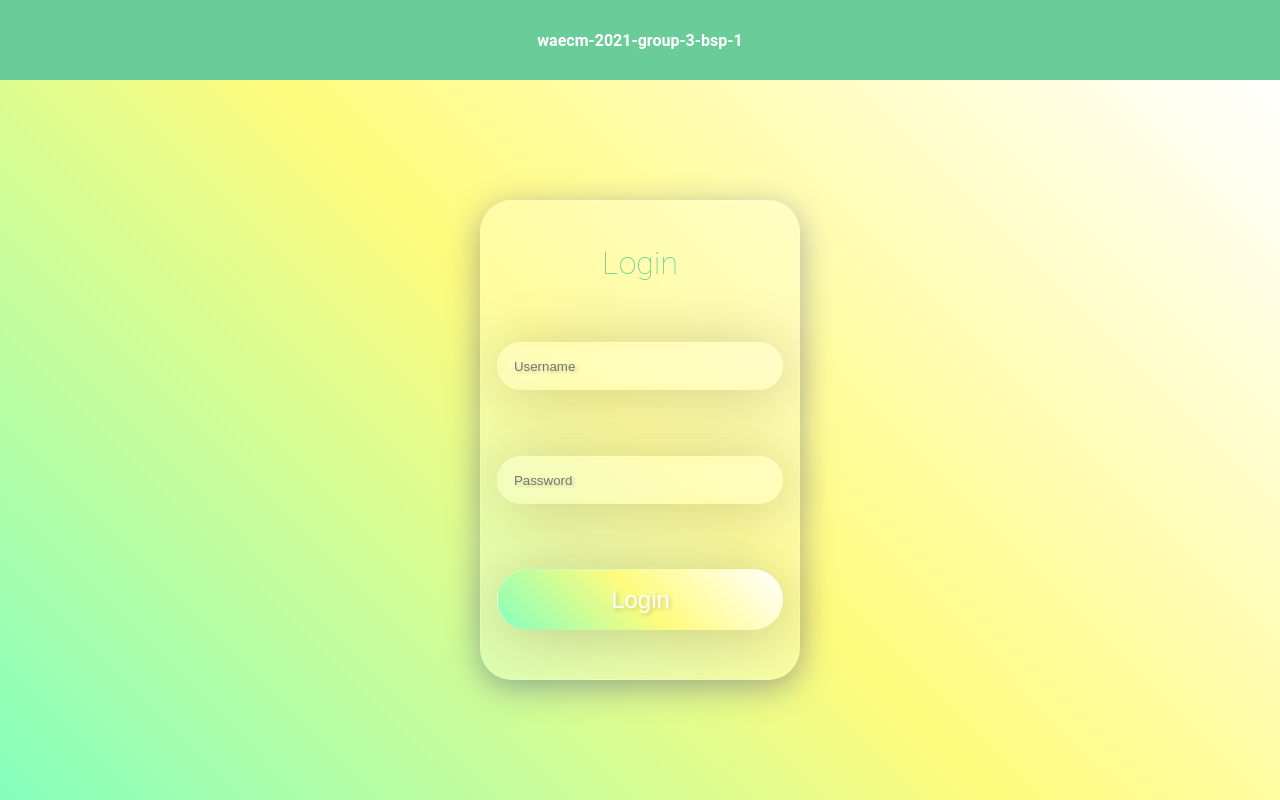
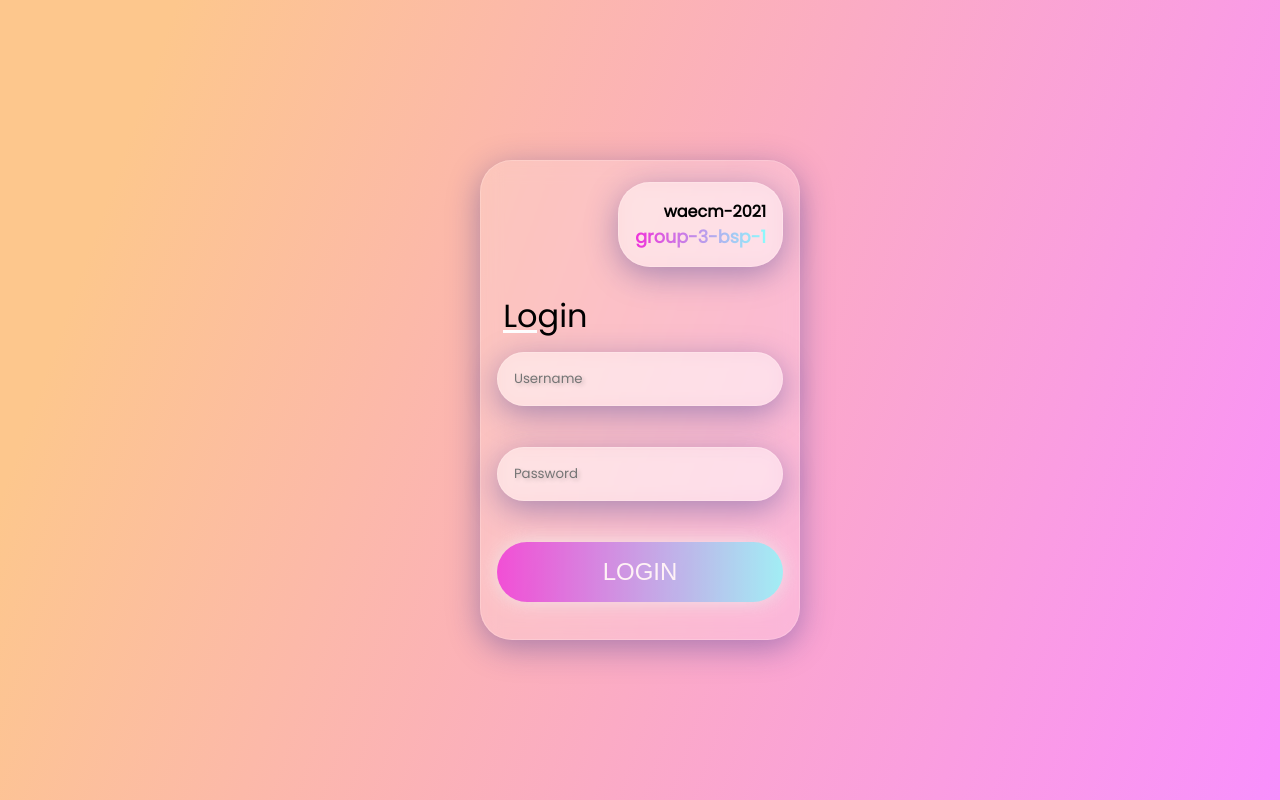
Before and after one commit to michi949/waecm-group, a Next.js app in the folder waecm-2021-group-3-bsp-1/: page / in a window 1280 px wide. Built offline with nearby package versions, Linux system fonts and the light colour scheme.

Commit message:
finished styles

```diff
--- a/waecm-2021-group-3-bsp-1/components/Banner.js
+++ /dev/null
@@ -1,23 +0,0 @@
-import React from 'react'
-import styled from 'styled-components'
-
-const Banner = () => {
-    return (
-        <StyledBanner>
-            <h1>waecm-2021-group-3-bsp-1</h1>
-        </StyledBanner>
-    )
-}
-
-const StyledBanner = styled.div`
-    display: grid;
-    place-items: center;
-    min-height: 10vh;
-    width: 100%;
-    background: #6ACC98;
-    position: sticky;
-    top: 0;
-    left: 0;
-`;
-
-export default Banner
--- a/waecm-2021-group-3-bsp-1/components/LoginSection.js
+++ b/waecm-2021-group-3-bsp-1/components/LoginSection.js
@@ -6,7 +6,13 @@ const LoginSection = () => {
     return (
         <StyledLoginSection>
             <StyledForm>
-                <h2>Login</h2>
+                <ProjectName>
+                    <h1>waecm-2021<br/><span>group-3-bsp-1</span></h1>
+                </ProjectName>
+                <Title>
+                    <h2>Login</h2>
+                    <Line />
+                </Title>
                 <StyledInput type="username" name="username" placeholder="Username"></StyledInput>
                 <StyledInput type="password" name="username" placeholder="Password"></StyledInput>
                 <StyledButton><Link href="">Login</Link></StyledButton>
@@ -19,10 +25,8 @@ const LoginSection = () => {
 const StyledLoginSection = styled.div`
     display: grid;
     place-items: center;
-    height: 90vh;
+    height: 100vh;
     width: 100%;
-    background-color: #85FFBD;
-    background-image: linear-gradient(45deg, #85FFBD 0%, #FFFB7D 50%, #ffffff 100%);
 `;
 const StyledForm = styled.form`
     display: flex;
@@ -31,12 +35,12 @@ const StyledForm = styled.form`
     justify-content: space-around;
     height: 30rem;
     width: 20rem;
-    background: rgba( 255, 255, 255, 0.25 );
+    background: rgba( 255, 255, 255, 0.20 );
     box-shadow: 0 8px 32px 0 rgba( 31, 38, 135, 0.37 );
-    backdrop-filter: blur( 4px );
-    -webkit-backdrop-filter: blur( 4px );
+    backdrop-filter: blur( 10.0px );
+    -webkit-backdrop-filter: blur( 10.0px );
+    border: 1px solid rgba( 255, 255, 255, 0.18 );
     border-radius: 2rem;
-    border: 1px solid rgba( 255, 255, 255, 0.18 );
 `;
 const StyledInput = styled.input`
     background: transparent;
@@ -44,44 +48,72 @@ const StyledInput = styled.input`
     padding: 1rem;
     margin-bottom: 2rem;
     border: none;
-    border-left: 1px solid rgba(255, 255, 255, 0.3);
-    border-top: 1px solid rgba(255, 255, 255, 0.3);
+    background: rgba( 255, 255, 255, 0.40 );
+    box-shadow: 0 8px 32px 0 rgba( 31, 38, 135, 0.37 );
+    backdrop-filter: blur( 10.0px );
+    -webkit-backdrop-filter: blur( 10.0px );
     border-radius: 2rem;
-    -webkit-backdrop-filter: blur(5px);
-            backdrop-filter: blur(5px);
-    box-shadow: 4px 4px 60px rgba(0, 0, 0, 0.2);
-    color: #698073;
+    border: 1px solid rgba( 255, 255, 255, 0.18 );
     -webkit-transition: all 0.5s ease-in-out;
     transition: all 0.5s ease-in-out;
     text-shadow: 2px 2px 4px rgba(0, 0, 0, 0.2);
+    font-family: Poppins, sans-serif;
+    color: grey;
     &:hover{
-        color: #fff;
-        background: rgba(255, 255, 255, 0.1);
-        box-shadow: 4px 4px 60px 8px rgba(0, 0, 0, 0.2);
+        box-shadow: 0 16px 40px 0 rgba( 31, 38, 135, 0.37 );
+        color: black;
     }
 `;
 const StyledButton = styled.button`
-    background-color: #85FFBD;
-    background-image: linear-gradient(45deg, #85FFBD 0%, #FFFB7D 50%, #ffffff 100%);
     width: 90%;
     padding: 1rem;
+    border-radius: 2rem;
     margin-bottom: 2rem;
-    border: none;
-    border-left: 1px solid rgba(255, 255, 255, 0.3);
-    border-top: 1px solid rgba(255, 255, 255, 0.3);
-    border-radius: 2rem;
-    -webkit-backdrop-filter: blur(5px);
-            backdrop-filter: blur(5px);
-    box-shadow: 4px 4px 60px rgba(0, 0, 0, 0.2);
+    background-image: linear-gradient(to right, #ef32d9 0%, #89fffd  51%, #ef32d9  100%);
+    text-align: center;
+    text-transform: uppercase;
+    transition: 0.5s;
+    background-size: 200% auto;
     color: white;
-    -webkit-transition: all 0.5s ease-in-out;
-    transition: all 0.5s ease-in-out;
-    text-shadow: 2px 2px 4px rgba(0, 0, 0, 0.2);
+    box-shadow: 0 0 20px #eee;
+    border:none;
+    opacity: 0.8;
     cursor: pointer;
     &:hover{
-        background: rgba(255, 255, 255, 0.1);
-        box-shadow: 4px 4px 60px 8px rgba(0, 0, 0, 0.2);
+        background-position: right center; /* change the direction of the change here */
         color: black;
+        opacity: 0.9;
+    }`
+;
+const Line = styled.div`
+    position: relative;
+    width: 34px;
+    height: 3px;
+    background: white;
+    top: -10px;
+`;
+const Title = styled.div`
+    padding-left: 7%;
+    margin-right: auto;
+    h2{
+        padding: 0;
+        margin: 0;
+    }
+`;
+const ProjectName = styled.div`
+    margin: 1rem;
+    width: 90%;
+    text-align: right;
+    h1{
+        display: inline-block;
+        margin: 0;
+        padding: 1rem;
+        background: rgba( 255, 255, 255, 0.40 );
+        box-shadow: 0 8px 32px 0 rgba( 31, 38, 135, 0.37 );
+        backdrop-filter: blur( 10.0px );
+        -webkit-backdrop-filter: blur( 10.0px );
+        border-radius: 2rem;
+        border: 1px solid rgba( 255, 255, 255, 0.18 );
     }
 `;
 
--- a/waecm-2021-group-3-bsp-1/pages/dashboard.js
+++ b/waecm-2021-group-3-bsp-1/pages/dashboard.js
@@ -1,11 +1,9 @@
 import React from 'react'
 import DashboardSection from '../components/DashboardSection'
-import Banner from '../components/Banner'
 
 const dashboard = () => {
     return (
         <div>
-            <Banner />
             <DashboardSection />
         </div>
     )
--- a/waecm-2021-group-3-bsp-1/pages/index.js
+++ b/waecm-2021-group-3-bsp-1/pages/index.js
@@ -1,12 +1,13 @@
 import Head from "next/head";
-import Banner from "../components/Banner";
 import LoginSection from "../components/LoginSection";
-import styled from "styled-components";
 
 export default function Home() {
   return (
     <div>
-      <Banner />
+      <Head>
+        <link rel="preconnect" href="https://fonts.gstatic.com" />
+        <link href="https://fonts.googleapis.com/css2?family=Poppins&display=swap" rel="stylesheet" />
+      </Head>
       <LoginSection />
     </div>
   );
--- a/waecm-2021-group-3-bsp-1/styles/globals.css
+++ b/waecm-2021-group-3-bsp-1/styles/globals.css
@@ -2,7 +2,10 @@ html,
 body {
   padding: 0;
   margin: 0;
-  font-family: Roboto, sans-serif;
+  font-family: Poppins, Roboto, sans-serif;
+  background-image: linear-gradient( 109.6deg,  rgba(253,199,141,1) 11.3%, rgba(249,143,253,1) 100.2% );
+  background-size: cover;
+  color: black;
 }
 
 a {
@@ -16,10 +19,15 @@ a {
 }
 h1{
   font-size: 1rem;
-  color: white;
 }
 h2{
   font-size: 2rem;
   font-weight: lighter;
-  color: #6ACC98;
 }
+span{
+  font-size: 1.1rem;
+  background-image: linear-gradient(to right, #ef32d9 0%, #89fffd  51%, #ef32d9  100%);
+  -webkit-background-clip: text;
+  -webkit-text-fill-color: transparent;
+  background-size: 200% auto;
+}
```
Also changed, not shown: waecm-2021-group-3-bsp-1/components/DashboardSection.js (+40 -22 lines).
